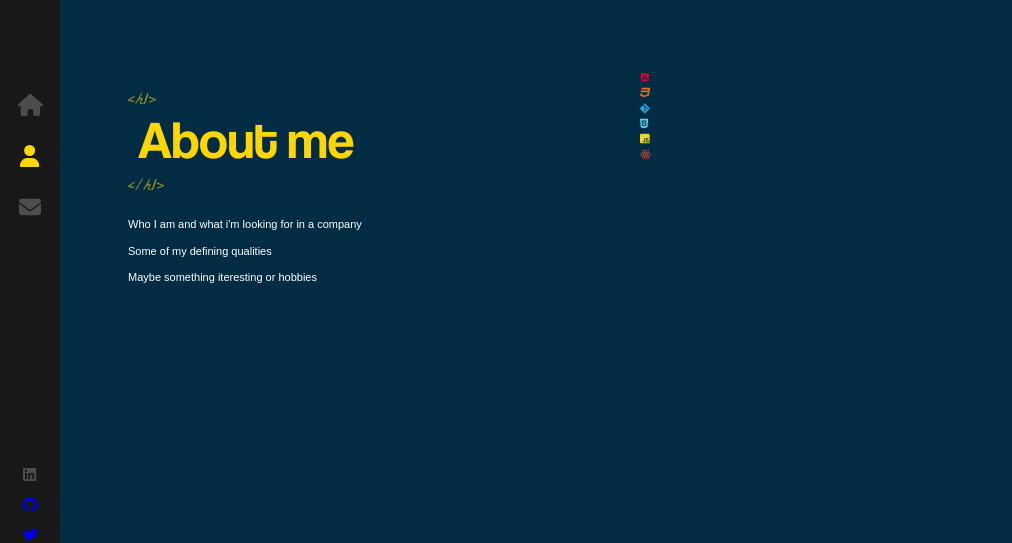
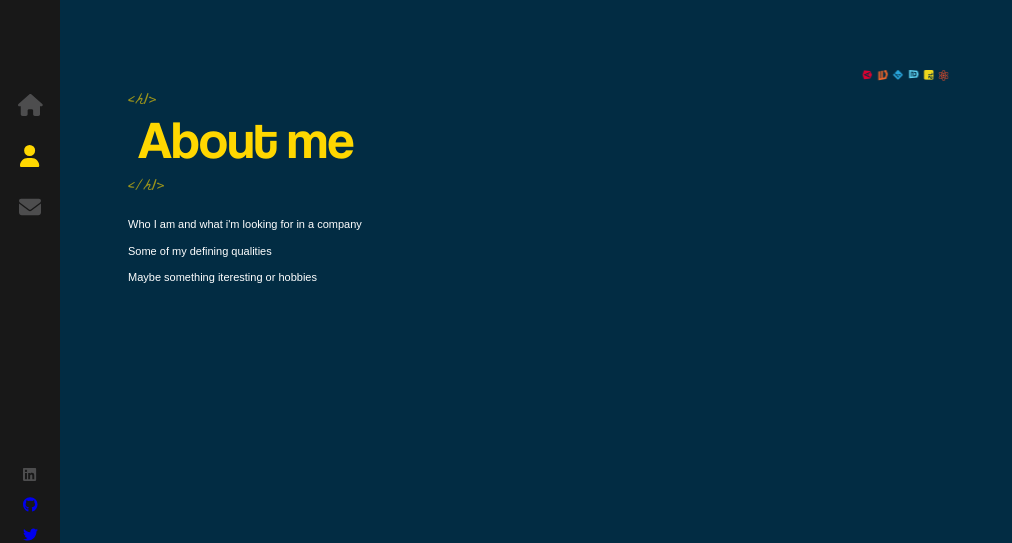
Before and after one commit to gozie11/react-portfolio, a React (Create React App) app: page /about in a window 1280 px wide. Shown: the part 200-743 px from the top of the page, without its empty margins (0-1012 px from the left). Built offline with nearby package versions, Linux system fonts and the light colour scheme.

Commit message:
Added some animation to the skill logos!

```diff
--- a/src/components/About/index.scss
+++ b/src/components/About/index.scss
@@ -11,6 +11,12 @@
 
 .cubespinner{
     animation-name: spincube;
+    animation-timing-function: ease-in-out;
+    animation-iteration-count: infinite;
+    animation-duration: 12s;
+    transform-style: preserve-3d;
+    transform-origin: 100px 100px 0;
+    margin-left: calc(50% - 100px);
 }
 
 @keyframes spincube{
@@ -21,4 +27,16 @@
     16%{
         transform: rotateY(-90deg);
     }
+    33%{
+        transform: rotateY(-90deg) rotateZ(90deg);
+    }
+    50%{
+        transform: rotateY(-180deg) rotateZ(90deg);
+    }
+    66%{
+        transform: rotateY(-270deg) rotateX(90deg);
+    }
+    83%{
+        transform: rotateX(90deg);
+    }
 }
```
